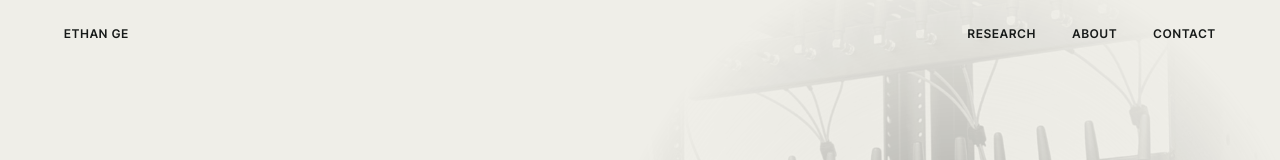
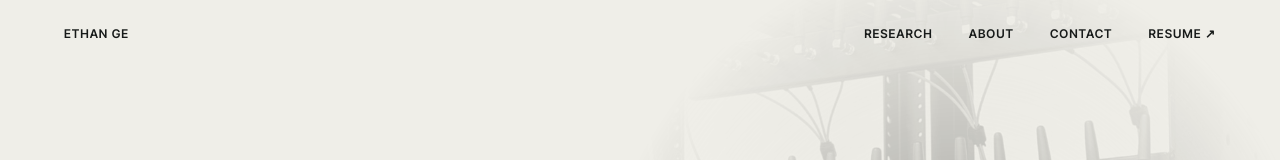
Before and after one commit to ethange1/personal_website, a plain HTML site: page index.html in a window 1280 px wide. Shown: the top 160 px of the page. Drawn offline with Linux system fonts and the light colour scheme.

Commit message:
Add resume PDF and link it from header and contact

```diff
--- a/index.html
+++ b/index.html
@@ -146,7 +146,7 @@
 <body>
   <header>
     <a class="cap" href="#">Ethan Ge</a>
-    <nav class="cap"><a href="#research">Research</a><a href="#about">About</a><a href="#contact">Contact</a></nav>
+    <nav class="cap"><a href="#research">Research</a><a href="#about">About</a><a href="#contact">Contact</a><a href="assets/ethan-ge-resume.pdf" target="_blank" rel="noopener">Resume ↗</a></nav>
   </header>
   <main>
     <section class="hero">
@@ -284,7 +284,7 @@
 
   <section class="contact" id="contact">
     <h2>A question <em>worth testing?</em></h2>
-    <div class="contact-links"><a href="mailto:ethange@ucla.edu">ethange@ucla.edu</a><a href="https://github.com/ethange1" target="_blank" rel="noopener">GitHub ↗</a><a href="https://www.linkedin.com/in/ethan-ge-7452251ba" target="_blank" rel="noopener">LinkedIn ↗</a></div>
+    <div class="contact-links"><a href="mailto:ethange@ucla.edu">ethange@ucla.edu</a><a href="assets/ethan-ge-resume.pdf" target="_blank" rel="noopener">Resume ↗</a><a href="https://github.com/ethange1" target="_blank" rel="noopener">GitHub ↗</a><a href="https://www.linkedin.com/in/ethan-ge-7452251ba" target="_blank" rel="noopener">LinkedIn ↗</a></div>
     <footer class="cap"><span>© 2026 Ethan Ge</span><a href="#">Top ↑</a></footer>
   </section>
   <script>
```
Also changed, not shown: 1 other file.
